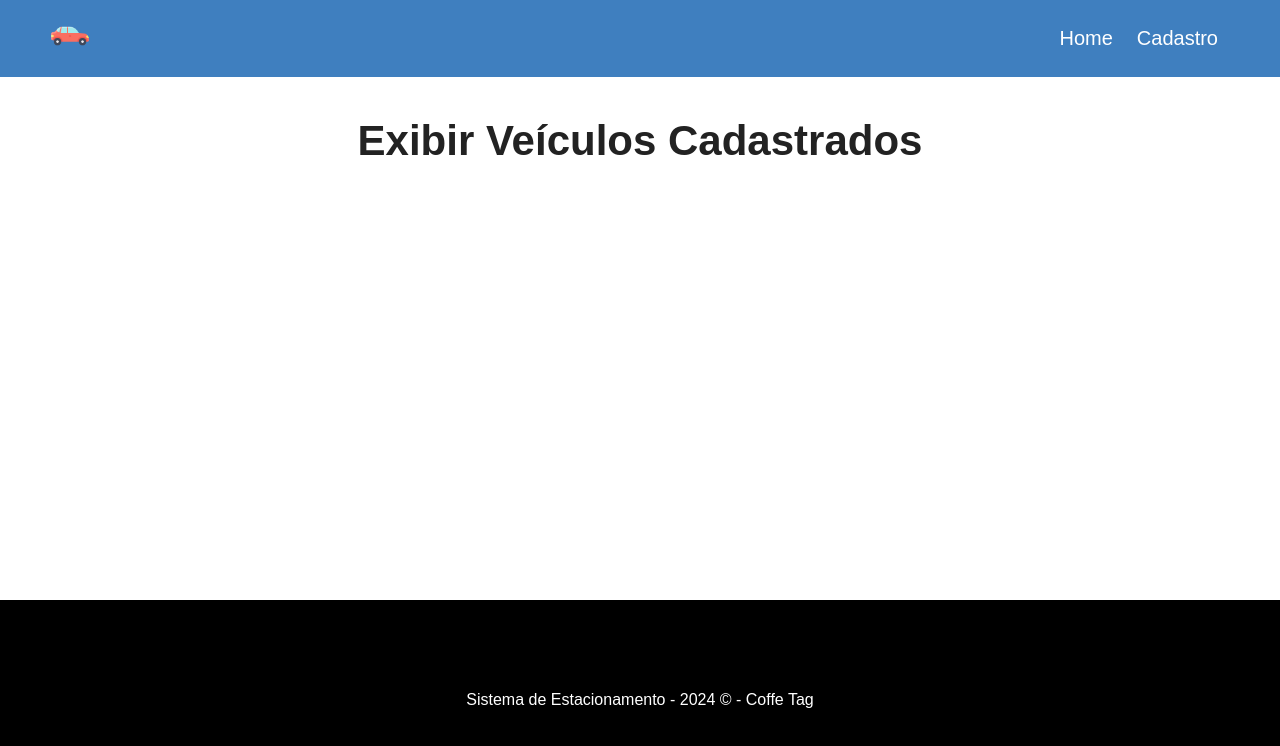
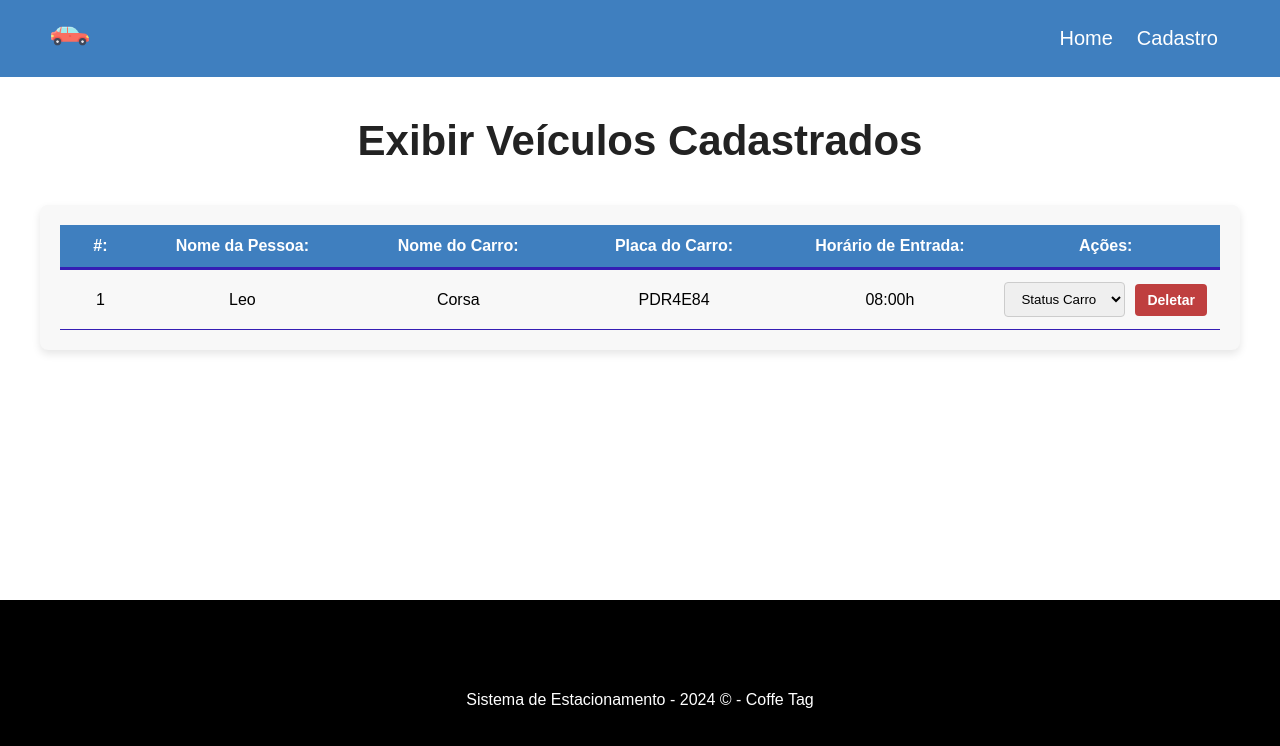
Before and after one commit to Felipedev2-0/app-estacionamento, a Vue app: page /cadastro in a window 1280 px wide. Shown: the top 746 px of the page. Built offline with nearby package versions, Linux system fonts and the light colour scheme.

Commit message:
melhorias de css

```diff
--- a/db/db.json
+++ b/db/db.json
@@ -36,6 +36,33 @@
       "hora": "6:00h",
       "msg": null,
       "status": "Solicitado"
+    },
+    {
+      "id": "c214",
+      "nome": null,
+      "nomeCarro": null,
+      "placaCarro": null,
+      "hora": null,
+      "msg": null,
+      "status": "Solicitado"
+    },
+    {
+      "id": "1072",
+      "nome": null,
+      "nomeCarro": null,
+      "placaCarro": null,
+      "hora": null,
+      "msg": null,
+      "status": "Solicitado"
+    },
+    {
+      "id": "1fb4",
+      "nome": null,
+      "nomeCarro": null,
+      "placaCarro": null,
+      "hora": null,
+      "msg": null,
+      "status": "Solicitado"
     }
   ]
 }
--- a/src/components/CarroForm.vue
+++ b/src/components/CarroForm.vue
@@ -1,6 +1,9 @@
 <template>
 
     <div>
+
+        <!--chamando component mensagem-->
+        <Mensagem :msg="msg" v-show="msg" />
 
         <!--criando @submit e metodo createCarro para envio de dados-->
         <form id="carro-form" @submit="createCarro">
@@ -56,6 +59,9 @@
 </template>
 
 <script>
+
+import Mensagem from './Mensagem.vue';
+
 export default {
     name: "CarroForm",
 
@@ -95,22 +101,32 @@ export default {
             //enviar os dados do form para o arquivo db.json com o POST
             const req = await fetch("http://localhost:3000/carros", {
                 method: "POST",
-                headers:{"Content-Type" : "application/json"},
+                headers: { "Content-Type": "application/json" },
                 body: dataJson
             });
 
             //OBTENDO A RESPOSTA DO POST
             const res = await req.json()
 
-            //console.log(res);
+
+            //METODO PARA CHAMAR A MENSAGEM DE SUCESSO NO CADASTRO
+            this.msg=`Carro Cadastrado com Sucesso.`
+
+            //LIMPAR A MENSAGEM APÓS O TEMPO
+            setTimeout(() => this.msg="", 3000)
+
 
             //LIMPANDO OS CAMPOS APÓS CADASTRAR CARRO
             this.nome = "",
-            this.nomeCarro = "",
-            this.placaCarro = "",
-            this.hora = ""
+                this.nomeCarro = "",
+                this.placaCarro = "",
+                this.hora = ""
 
         }
+    },
+
+    components: {
+        Mensagem
     }
 
 }
--- /dev/null
+++ b/src/components/Dashboard.vue
@@ -0,0 +1,122 @@
+<template>
+    <div id="carro-table">
+      <div>
+        <div class="carro-table-heading">
+          <div class="order-id">#:</div>
+          <div>Nome da Pessoa:</div>
+          <div>Nome do Carro:</div>
+          <div>Placa do Carro:</div>
+          <div>Horário de Entrada:</div>
+          <div>Ações:</div>
+        </div>
+      </div>
+
+      <div id="carro-table-rows">
+        <div class="carro-table-row">
+          <div class="order-number">1</div>
+          <div>Leo</div>
+          <div>Corsa</div>
+          <div>PDR4E84</div>
+          <div>08:00h</div>
+
+          <div class="actions">
+            <select name="status" class="status">
+              <option value="">Status Carro</option>
+            </select>
+
+            <button class="delete-btn">Deletar</button>
+          </div>
+        </div>
+      </div>
+    </div>
+  </template>
+
+  <script>
+  export default {
+    name: "Dashboard"
+  }
+  </script>
+
+  <style scoped>
+  /* Container principal */
+  #carro-table {
+    max-width: 1200px;
+    margin: 0 auto;
+    padding: 20px; /* Adicionei padding para dar espaçamento interno */
+    background-color: #f8f8f8; /* Adicionei um fundo para destacar o conteúdo */
+    border-radius: 8px; /* Bordas arredondadas */
+    box-shadow: 0 4px 8px rgba(0, 0, 0, 0.1); /* Sombra para dar um efeito de elevação */
+  }
+
+  /* Cabeçalho da tabela */
+  .carro-table-heading {
+    display: flex;
+    justify-content: space-between; /* Espaço igual entre as colunas */
+    align-items: center;
+    font-weight: bold;
+    padding: 12px;
+    border-bottom: 3px solid rgba(53, 30, 180, 1);
+    background-color: #3f7fbf; /* Fundo azul */
+    color: white; /* Texto branco */
+  }
+
+  /* Linhas da tabela */
+  .carro-table-row {
+    display: flex;
+    justify-content: space-between; /* Espaço igual entre as colunas */
+    align-items: center;
+    padding: 12px;
+    border-bottom: 1px solid rgba(53, 30, 180, 1);
+  }
+
+  .carro-table-row:nth-child(even) {
+    background-color: #e9e9e9; /* Fundo alternado para as linhas pares */
+  }
+
+  /* Colunas de IDs */
+  .order-id, .order-number {
+    width: 5%;
+    text-align: center; /* Centraliza o texto */
+  }
+
+  /* Colunas padrão */
+  .carro-table-heading div:not(.order-id),
+  .carro-table-row div:not(.order-number) {
+    width: 18%; /* Ajuste da largura para somar 100% */
+    text-align: center; /* Centraliza o texto */
+  }
+
+  /* Ações */
+  .actions {
+    display: flex;
+    align-items: center;
+    justify-content: space-around; /* Distribui espaço entre os elementos */
+    width: 19%; /* Ajusta para corresponder às outras colunas */
+  }
+
+  /* Select de status */
+  select {
+    padding: 8px 12px;
+    margin-right: 8px;
+    border-radius: 4px;
+    border: 1px solid #ccc;
+  }
+
+  /* Botão de deletar */
+  .delete-btn {
+    background-color: #bf3f3f;
+    color: white;
+    font-weight: bold;
+    padding: 8px 12px;
+    font-size: 14px;
+    border: none;
+    border-radius: 4px;
+    cursor: pointer;
+    transition: background-color 0.3s ease, transform 0.3s ease;
+  }
+
+  .delete-btn:hover {
+    background-color: tomato;
+    transform: scale(1.05); /* Leve aumento ao passar o mouse */
+  }
+  </style>
--- /dev/null
+++ b/src/components/Mensagem.vue
@@ -0,0 +1,38 @@
+<template>
+
+    <div class="mensagem-container">
+
+    <!-- mensagem sendo passada de forma dinamica com props-->
+        <h2>{{ msg }}</h2>
+
+    </div>
+
+</template>
+
+<script>
+export default {
+    name: "Mensagem",
+
+    props: {
+        msg: String
+    }
+
+}
+</script>
+
+<style scoped>
+
+    .mensagem-container{
+        color: white;
+        background-color: #008055 ;
+        border: 2px solid #b8daff;
+        border-radius: 10px;
+        padding: 10px;
+        max-width: 400px;
+        margin: 30px auto;
+    }
+
+
+
+
+</style>
--- a/src/views/Cadastro.vue
+++ b/src/views/Cadastro.vue
@@ -1,5 +1,21 @@
 <template>
   <div class="main-container">
     <h1>Exibir Veículos Cadastrados</h1>
+
+    <Dashboard/>
+
   </div>
 </template>
+
+
+<script>
+  import Dashboard from '@/components/Dashboard.vue';
+
+  export default{
+    name: "Cadastro ",
+    components: { Dashboard },
+  }
+
+
+
+</script>
```
